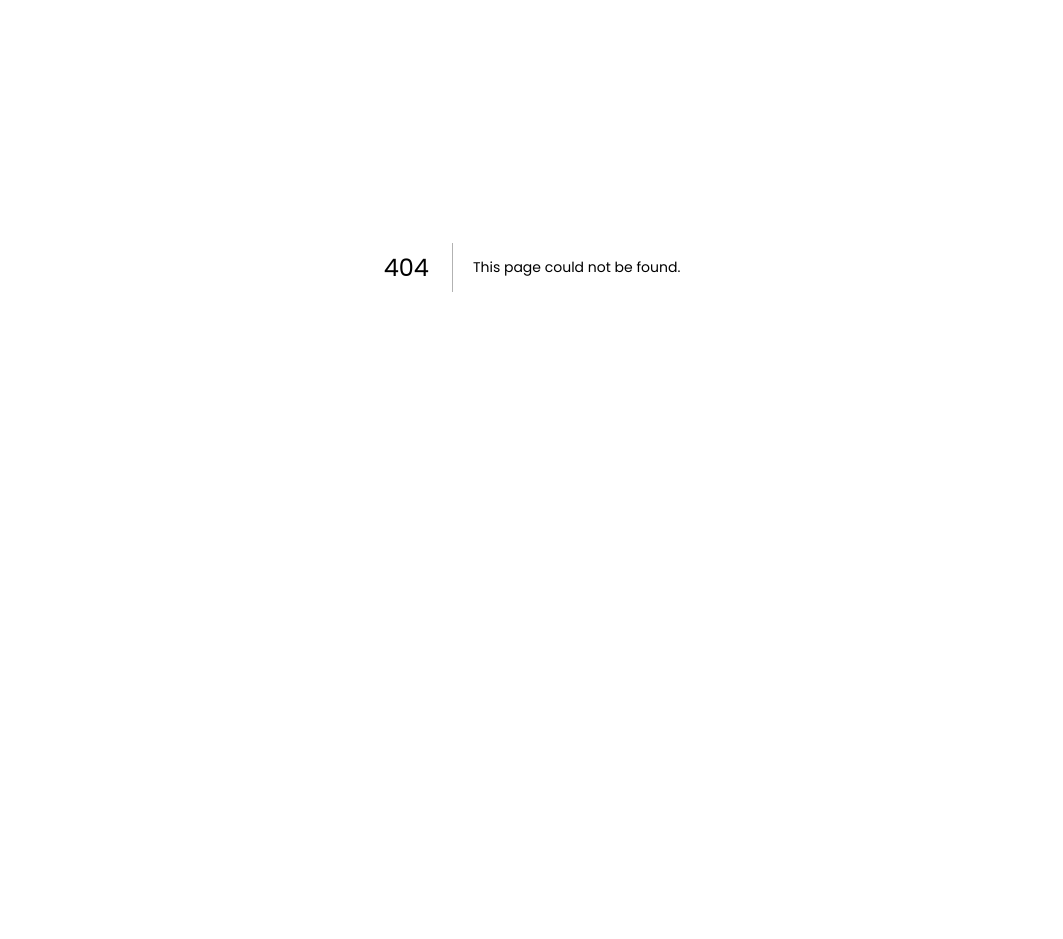
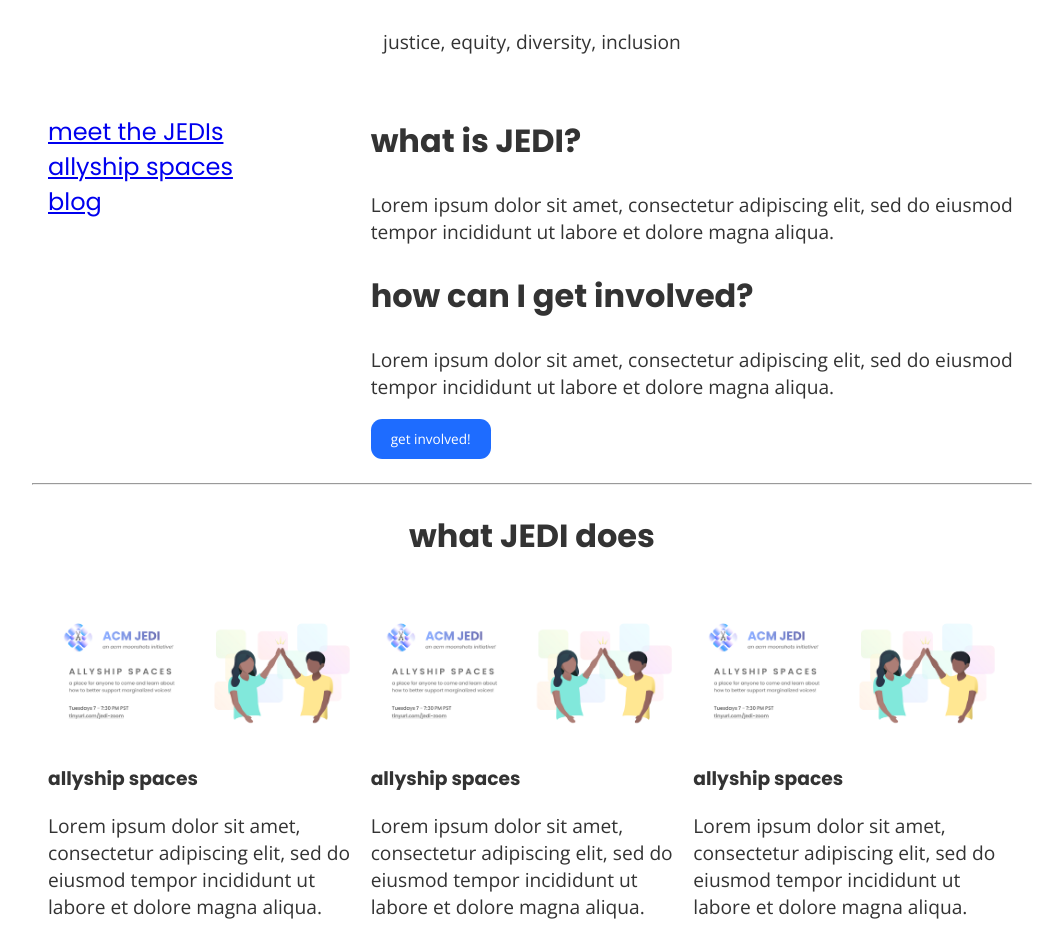
Before and after one commit to uclaacm/website, a Next.js app: page /jedi in a window 1280 px wide. Before the commit this address had no page. Shown: the part 133-1072 px from the top of the page, without its empty margins (108-1171 px from the left). Before the commit the page ends 800 px from the top, so only its background shows below. Built offline with nearby package versions, Linux system fonts and the light colour scheme.

Commit message:
skeletoning out wireframe

```diff
--- /dev/null
+++ b/pages/jedi/index.js
@@ -0,0 +1,79 @@
+import Image from 'next/image';
+import Link from 'next/link';
+import React from 'react';
+
+import Layout from '../../components/Layout';
+
+import tempJediCard from '../../public/images/jedi/allyship-space-temp.png';
+import styles from '../../styles/pages/jedi.module.scss';
+
+function JEDIAbout () {
+  return (
+		<Layout>
+      <div className={styles.container}>
+        <div className="text-center">
+          <h1>ACM | JEDI</h1>
+          <p>justice, equity, diversity, inclusion</p>
+        </div>
+        <div className={styles['hero-row']}>
+          <nav>
+            <ul className={styles['nav-links']}>
+              <li><Link href="/jedi/meet"><a>meet the JEDIs</a></Link></li>
+              <li><Link href="/jedi/allyship"><a>allyship spaces</a></Link></li>
+              <li><Link href="https://medium.com/acm-at-ucla/may-the-force-be-with-acm-at-ucla-49e9258d71e1"><a>blog</a></Link></li>
+            </ul>
+          </nav>
+          <div>
+            <h2>what is JEDI?</h2>
+            <p>
+              {/* eslint-disable-next-line max-len */}
+              Lorem ipsum dolor sit amet, consectetur adipiscing elit, sed do eiusmod tempor incididunt ut labore et dolore magna aliqua.
+            </p>
+            <h2>how can I get involved?</h2>
+            <p>
+              {/* eslint-disable-next-line max-len */}
+              Lorem ipsum dolor sit amet, consectetur adipiscing elit, sed do eiusmod tempor incididunt ut labore et dolore magna aliqua.
+            </p>
+            <Link href="/jedi"><a className="button">get involved!</a></Link>
+          </div>
+        </div>
+        <hr />
+        <h2 className="text-center">what JEDI does</h2>
+        <div className={styles['tri-grid']}>
+          <div>
+            <Image src={tempJediCard} alt="sample image - we'll change this soon, i promise" />
+            <h3>allyship spaces</h3>
+            <p>
+              {/* eslint-disable-next-line max-len */}
+              Lorem ipsum dolor sit amet, consectetur adipiscing elit, sed do eiusmod tempor incididunt ut labore et dolore magna aliqua.
+            </p>
+          </div>
+          <div>
+            <Image src={tempJediCard} alt="sample image - we'll change this soon, i promise" />
+            <h3>allyship spaces</h3>
+            <p>
+              {/* eslint-disable-next-line max-len */}
+              Lorem ipsum dolor sit amet, consectetur adipiscing elit, sed do eiusmod tempor incididunt ut labore et dolore magna aliqua.
+            </p>
+          </div>
+          <div>
+            <Image src={tempJediCard} alt="sample image - we'll change this soon, i promise" />
+            <h3>allyship spaces</h3>
+            <p>
+              {/* eslint-disable-next-line max-len */}
+              Lorem ipsum dolor sit amet, consectetur adipiscing elit, sed do eiusmod tempor incididunt ut labore et dolore magna aliqua.
+            </p>
+          </div>
+        </div>
+        <div className="text-right">
+          <h2>don&apos;t be a stranger!</h2>
+          <p>
+            say hi at ...
+          </p>
+        </div>
+      </div>
+    </Layout>
+  );
+}
+
+export default JEDIAbout;
--- a/styles/globals.scss
+++ b/styles/globals.scss
@@ -68,6 +68,10 @@ h3 {
   text-align: center;
 }
 
+.text-right {
+  text-align: right;
+}
+
 .text-25x {
   font-size: 2.5em !important;
 }
--- /dev/null
+++ b/styles/pages/jedi.module.scss
@@ -0,0 +1,51 @@
+@import '../variables.scss';
+
+.container {
+  margin-left: auto;
+  margin-right: auto;
+  max-width: 1000px;
+}
+
+.hero-row,
+.tri-grid,
+.allyship-row {
+  padding: 1em;
+}
+
+.jedi-profile-img {
+  display: block;
+  margin-left: auto;
+  margin-right: auto;
+  max-width: 250px;
+}
+
+.jedi-card-body {
+  display: block;
+  margin-left: auto;
+  margin-right: auto;
+  max-width: 240px;
+}
+
+@media (min-width: $tablet-breakpoint) {
+  .hero-row {
+    display: grid;
+    grid-template-columns: 1fr 2fr;
+  }
+
+  .allyship-row {
+    display: grid;
+    grid-template-columns: 2fr 1fr;
+  }
+
+  .tri-grid {
+    display: grid;
+    grid-template-columns: 1fr 1fr 1fr;
+  }
+}
+
+.nav-links {
+  font-family: $font-header;
+  font-size: 1.5rem;
+  list-style: none;
+  padding-left: 0;
+}
```
Also changed, not shown: pages/jedi/allyship.js (added, +72 -0 lines), pages/jedi/meet.js (added, +71 -0 lines), public/images/jedi/allyship-space-temp.png (added).
